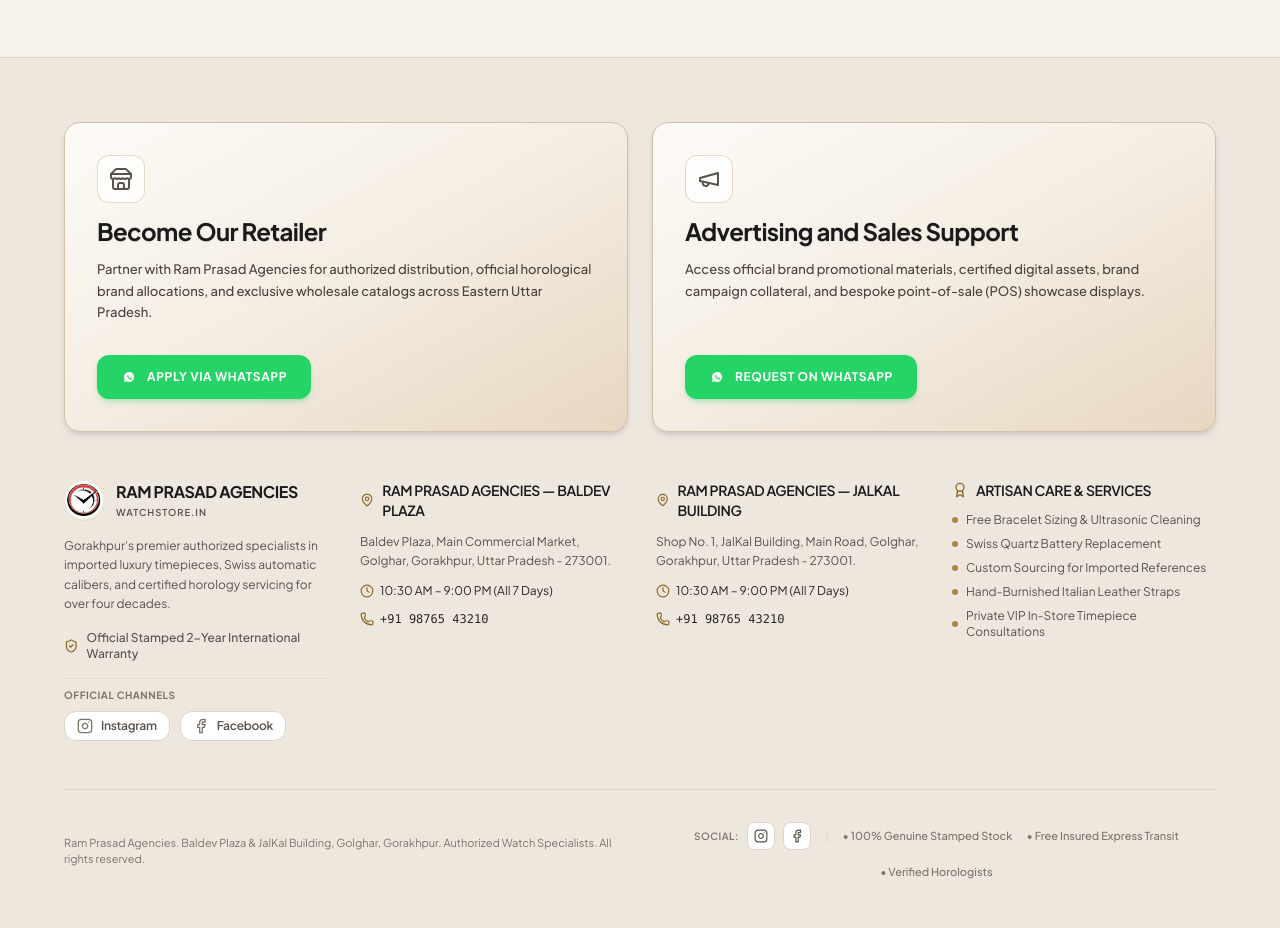
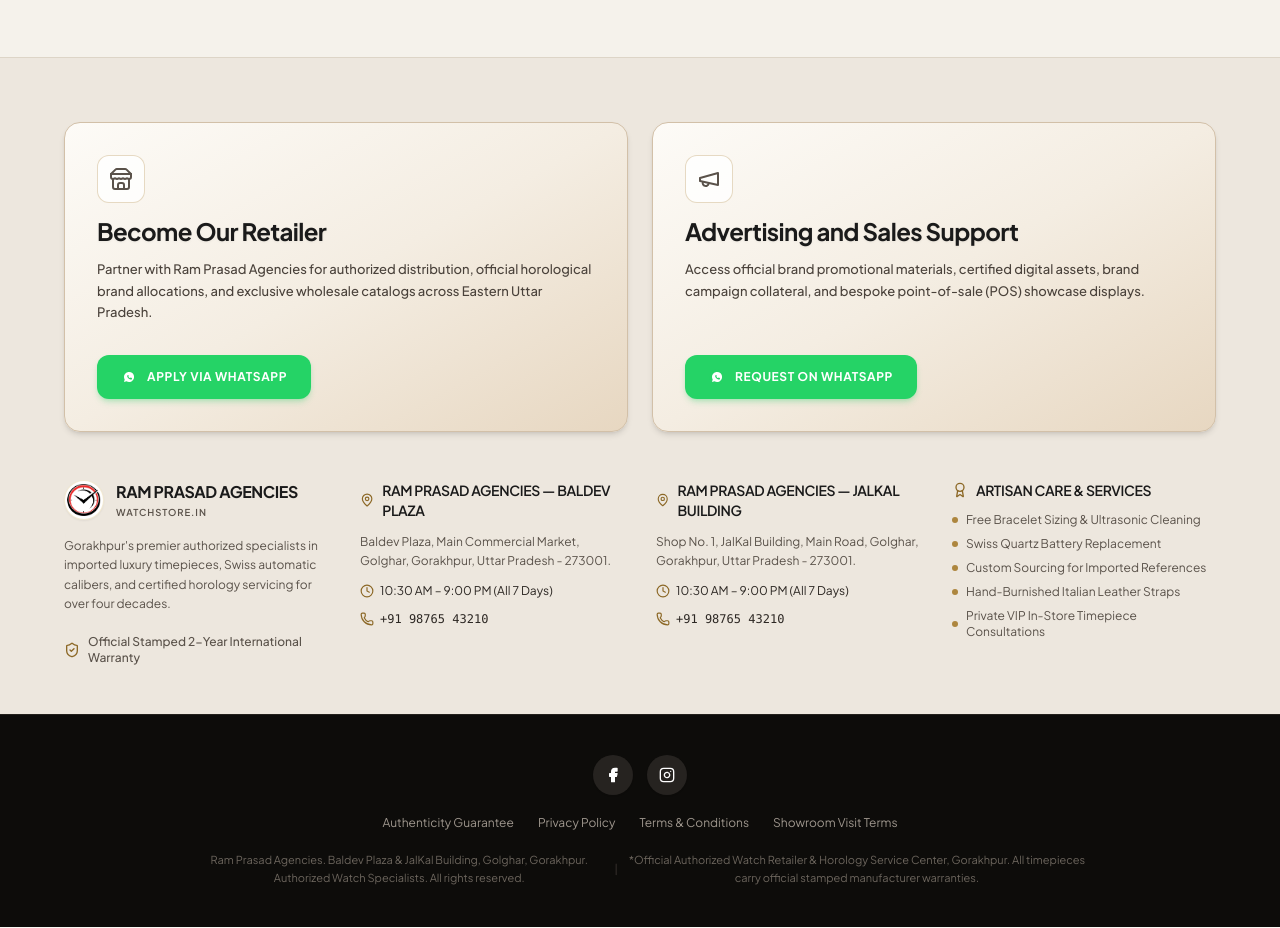
Before and after one commit to shabahatvardha-cmd/RamprasadAgencies, a React (Vite) app in the folder frontend/: page / in a window 1280 px wide. Shown: the part 4560-5488 px from the top of the page. Built offline with nearby package versions, Linux system fonts and the light colour scheme; no server answers; a web font is replaced by a local one.

Commit message:
Update footer: add circular social media buttons for Instagram and Facebook only at the bottom bar

```diff
--- a/frontend/src/components/Footer.jsx
+++ b/frontend/src/components/Footer.jsx
@@ -38,8 +38,8 @@ export default function Footer() {
   const salesSupportWaLink = getWhatsAppLink(contactPhone, salesSupportWaMsg);
 
   return (
-    <footer className="bg-[#EDE7DE] border-t border-[#DDD5C7] pt-16 pb-12 text-[#5A524A] text-xs font-sans">
-      <div className="w-full px-4 sm:px-6 md:px-8 lg:px-12 xl:px-16 2xl:px-20 space-y-12">
+    <footer className="bg-[#EDE7DE] border-t border-[#DDD5C7] pt-16 pb-0 text-[#5A524A] text-xs font-sans">
+      <div className="w-full px-4 sm:px-6 md:px-8 lg:px-12 xl:px-16 2xl:px-20 space-y-12 pb-12">
         {/* B2B Partnership & Retailer Support Grid (Only displayed on the Main Website / Homepage) */}
         {isHomePage && (
           <div id="retailer-support" className="grid grid-cols-1 md:grid-cols-2 gap-6 scroll-mt-24">
@@ -163,40 +163,9 @@ export default function Footer() {
               Gorakhpur's premier authorized specialists in imported luxury timepieces, Swiss automatic calibers, and certified horology servicing for over four decades.
             </p>
 
-            <div className="flex items-center gap-2 text-brass-800 font-medium">
-              <ShieldCheck className="w-4 h-4 text-brass-700" />
+            <div className="flex items-center gap-2 text-brass-800 font-medium pt-1">
+              <ShieldCheck className="w-4 h-4 text-brass-700 shrink-0" />
               <span>Official Stamped 2-Year International Warranty</span>
-            </div>
-
-            {/* Official Social Media Channels */}
-            <div className="pt-2 border-t border-[#DDD5C7]/70 space-y-2">
-              <span className="block text-[10px] font-bold uppercase tracking-wider text-[#7C746B]">
-                Official Channels
-              </span>
-              <div className="flex items-center gap-2.5 flex-wrap">
-                <a
-                  href={instagramUrl}
-                  target="_blank"
-                  rel="noopener noreferrer"
-                  className="group inline-flex items-center gap-2 px-3 py-1.5 rounded-xl bg-white border border-[#DDD5C7] hover:border-[#E1306C]/50 text-[#5A524A] hover:text-[#E1306C] shadow-xs hover:shadow-md transition-all duration-300"
-                  title="Follow Ram Prasad Agencies on Instagram (@ramprasadagencies)"
-                  aria-label="Ram Prasad Agencies on Instagram"
-                >
-                  <Instagram className="w-4 h-4 text-[#7C746B] group-hover:text-[#E1306C] transition-colors group-hover:scale-110 duration-200" />
-                  <span className="text-xs font-semibold tracking-tight">Instagram</span>
-                </a>
-                <a
-                  href={facebookUrl}
-                  target="_blank"
-                  rel="noopener noreferrer"
-                  className="group inline-flex items-center gap-2 px-3 py-1.5 rounded-xl bg-white border border-[#DDD5C7] hover:border-[#1877F2]/50 text-[#5A524A] hover:text-[#1877F2] shadow-xs hover:shadow-md transition-all duration-300"
-                  title="Follow Ram Prasad Agencies on Facebook"
-                  aria-label="Ram Prasad Agencies on Facebook"
-                >
-                  <Facebook className="w-4 h-4 text-[#7C746B] group-hover:text-[#1877F2] transition-colors group-hover:scale-110 duration-200" />
-                  <span className="text-xs font-semibold tracking-tight">Facebook</span>
-                </a>
-              </div>
             </div>
           </div>
 
@@ -300,41 +269,52 @@ export default function Footer() {
             </ul>
           </div>
         </div>
+      </div>
 
-        {/* Bottom Bar: Copyright, Social & Authenticity Seal */}
-        <div className="pt-8 border-t border-[#DDD5C7] flex flex-col md:flex-row items-center justify-between gap-4 text-[11px] text-[#7C746B]">
-          <p className="text-center md:text-left">
-            {storeData.footerCopyright || `© ${new Date().getFullYear()} ${brandName} — Baldev Plaza & JalKal Building, Golghar, Gorakhpur. All rights reserved.`}
-          </p>
-
-          <div className="flex flex-wrap items-center justify-center gap-3.5 text-brass-800 font-medium">
-            <div className="flex items-center gap-2 text-[#5A524A]">
-              <span className="text-[10px] uppercase tracking-wider text-[#7C746B] font-semibold">Social:</span>
+      {/* Dark Luxury Sub-Footer Bar (Circular Social Media Style: Instagram & Facebook Only) */}
+      <div className="w-full bg-[#0D0C0A] border-t border-[#23201C] py-8 sm:py-10 px-4 sm:px-6 text-center">
+        <div className="max-w-4xl mx-auto space-y-4 sm:space-y-5">
+          {/* Circular Social Buttons: Facebook & Instagram Only */}
+          <div className="flex items-center justify-center gap-3.5">
+            <a
+              href={facebookUrl}
+              target="_blank"
+              rel="noopener noreferrer"
+              className="w-10 h-10 rounded-full bg-[#262320] hover:bg-[#1877F2] text-white flex items-center justify-center transition-all duration-300 shadow-sm hover:scale-110 active:scale-95 group/fb"
+              title="Follow Ram Prasad Agencies on Facebook"
+              aria-label="Ram Prasad Agencies on Facebook"
+            >
+              <Facebook className="w-4 h-4 fill-white text-white transition-transform group-hover/fb:scale-105" />
+            </a>
             <a
               href={instagramUrl}
               target="_blank"
               rel="noopener noreferrer"
-                className="w-7 h-7 rounded-lg bg-white border border-[#DDD5C7] text-[#5A524A] hover:text-[#E1306C] hover:border-[#E1306C]/50 flex items-center justify-center shadow-xs hover:shadow transition-all group/soc"
-                title="Instagram @ramprasadagencies"
+              className="w-10 h-10 rounded-full bg-[#262320] hover:bg-gradient-to-tr hover:from-[#F58529] hover:via-[#DD2A7B] hover:to-[#8134AF] text-white flex items-center justify-center transition-all duration-300 shadow-sm hover:scale-110 active:scale-95 group/ig"
+              title="Follow Ram Prasad Agencies on Instagram (@ramprasadagencies)"
               aria-label="Ram Prasad Agencies on Instagram"
             >
-                <Instagram className="w-3.5 h-3.5 transition-transform group-hover/soc:scale-110" />
-              </a>
-              <a
-                href={facebookUrl}
-                target="_blank"
-                rel="noopener noreferrer"
-                className="w-7 h-7 rounded-lg bg-white border border-[#DDD5C7] text-[#5A524A] hover:text-[#1877F2] hover:border-[#1877F2]/50 flex items-center justify-center shadow-xs hover:shadow transition-all group/soc"
-                title="Facebook @ramprasadagencies"
-                aria-label="Ram Prasad Agencies on Facebook"
-              >
-                <Facebook className="w-3.5 h-3.5 transition-transform group-hover/soc:scale-110" />
+              <Instagram className="w-4 h-4 text-white transition-transform group-hover/ig:scale-105" />
             </a>
           </div>
-            <span className="hidden sm:inline text-[#DDD5C7]">|</span>
-            <span>• 100% Genuine Stamped Stock</span>
-            <span>• Free Insured Express Transit</span>
-            <span>• Verified Horologists</span>
+
+          {/* Centered Legal / Policy / Assurance Links */}
+          <div className="flex flex-wrap items-center justify-center gap-x-6 gap-y-2 text-xs text-[#9E968D]">
+            <span className="hover:text-white transition-colors cursor-pointer">Authenticity Guarantee</span>
+            <span className="hover:text-white transition-colors cursor-pointer">Privacy Policy</span>
+            <span className="hover:text-white transition-colors cursor-pointer">Terms & Conditions</span>
+            <span className="hover:text-white transition-colors cursor-pointer">Showroom Visit Terms</span>
+          </div>
+
+          {/* Centered Copyright & Horological Disclaimer */}
+          <div className="text-[10.5px] sm:text-[11px] text-[#6C655D] flex flex-col sm:flex-row items-center justify-center gap-1.5 sm:gap-2 leading-relaxed">
+            <span>
+              {storeData.footerCopyright || `© ${new Date().getFullYear()} ${brandName}`}
+            </span>
+            <span className="text-[#3A3530] hidden sm:inline">|</span>
+            <span>
+              *Official Authorized Watch Retailer & Horology Service Center, Gorakhpur. All timepieces carry official stamped manufacturer warranties.
+            </span>
           </div>
         </div>
       </div>
```
Lines whose indentation alone changed are shown as unchanged.
